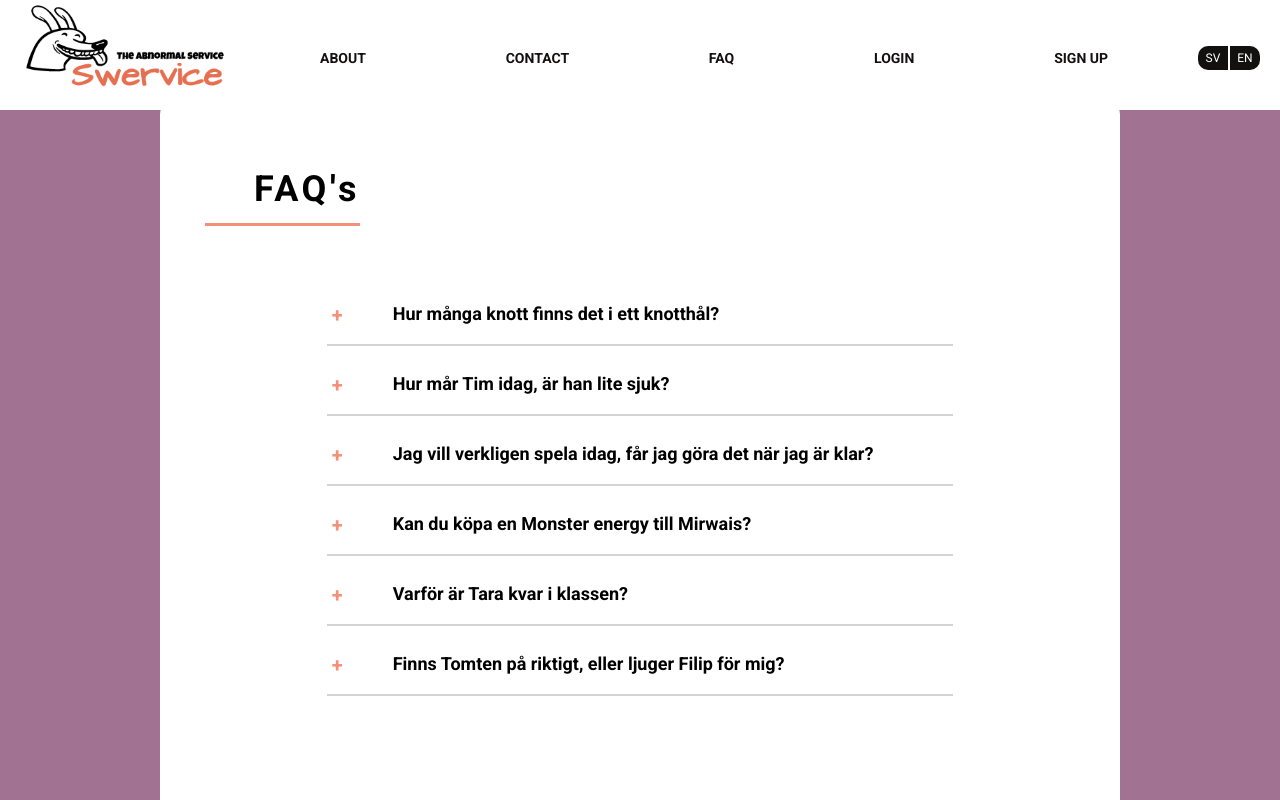
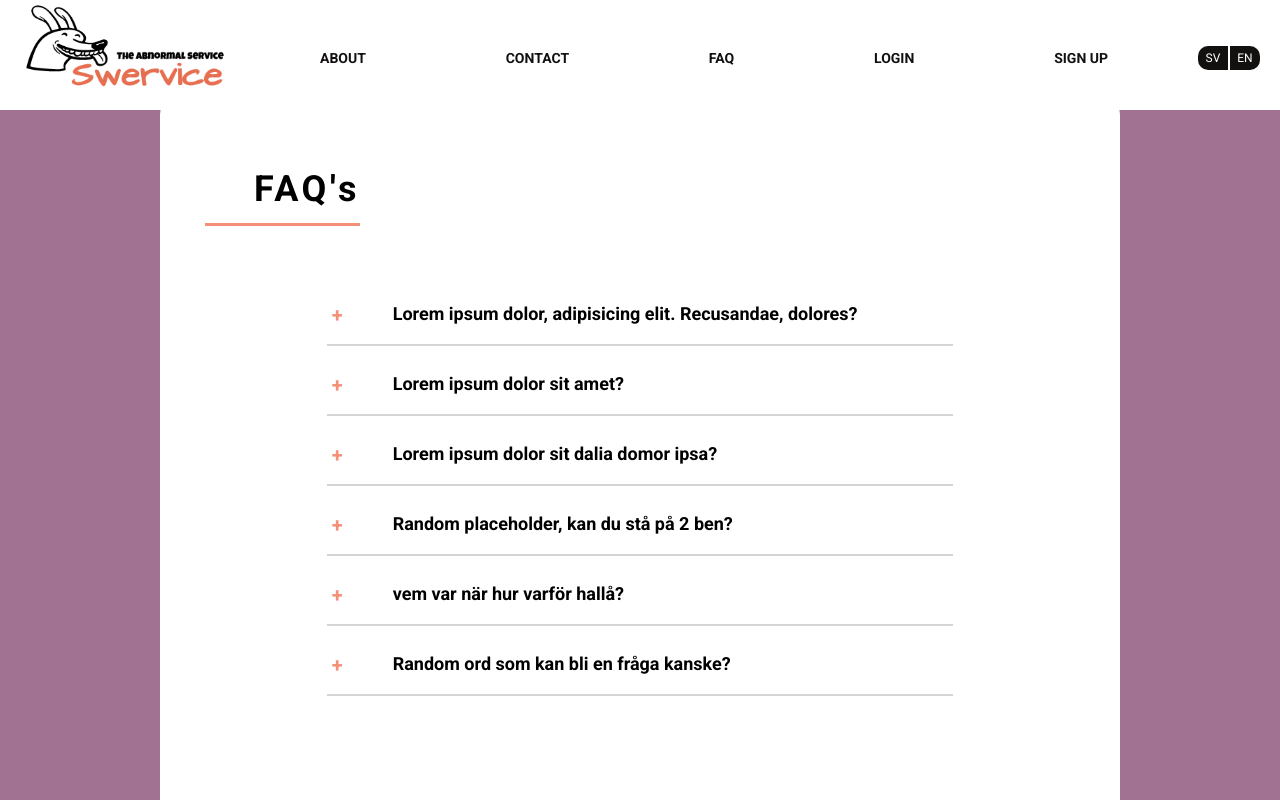
Before and after one commit to Sundholmare/grupparbete-agilt, a React (Create React App) app: page /faq in a window 1280 px wide. Shown: the top 800 px of the page. Built offline with nearby package versions, Linux system fonts and the light colour scheme.

Commit message:
FAQ almoust done

```diff
--- /dev/null
+++ b/src/components/Faq/Question.js
@@ -0,0 +1,23 @@
+import { useState } from 'react';
+import Styles from './faq.module.css';
+
+const Question = (props) => {
+
+  const [active, setActive] = useState(false);
+
+  const handelClick = (e) => {
+    setActive(!active)
+  }
+
+  return(
+      <div onClick={handelClick} className={Styles.questionBox}>
+        <div className={Styles.qHeading}>
+          <span className={Styles.icon}>+</span>
+          <h3 className={Styles.question}>{props.title}</h3>
+        </div>
+        <p className={active ? `${Styles.answer} ${Styles.active}` : `${Styles.answer}`}>{props.answer}</p>
+      </div>
+    )
+}
+
+export default Question
--- a/src/components/Faq/faq.module.css
+++ b/src/components/Faq/faq.module.css
@@ -51,6 +51,8 @@
   padding: 5px;
   margin-bottom: 10px;
   border-bottom: 2px solid rgba(123, 123, 123, 0.32);
+  overflow: hidden;
+  cursor: pointer;
 }
 
 .qHeading{
@@ -70,15 +72,20 @@
 }
 
 .answer{
-  display: none;
+  opacity: 0;
   font-size: 12px;
   width: 70%;
-  margin: 15px auto 10px 120px;
+  max-height: 0;
+  margin: 0 auto 0 120px;
   padding-left: 12px;
   color: #7E7E7E;
   border-left: 2px solid #F39077 ;
+  transition: .2s ease-out;
 }
 
 .active{
-  display: block;
+  opacity: 1;
+  max-height: 300px;
+  transition: .15s ease-in;
+  margin: 10px auto 10px 120px;
 }
--- a/src/components/Faq/index.js
+++ b/src/components/Faq/index.js
@@ -1,21 +1,18 @@
 import { useState } from 'react';
 import Styles from './faq.module.css';
+import Question from './Question';
 
 const Faq = () => {
 
   const answer = 'Lorem ipsum dolor sit amet consectetur adipisicing elit. Adipisci voluptatum nisi iure ratione hic. Distinctio eos possimus voluptatibus sed repellendus ea dolorem aperiam libero tempore repellat, ut ullam iusto dicta.'
   const questions = [
-    { title: 'Hur många knott finns det i ett knotthål?', answer: answer, id: 1 },
-    { title: 'Hur mår Tim idag, är han lite sjuk?', answer: answer, id: 2 },
-    { title: 'Jag vill verkligen spela idag, får jag göra det när jag är klar?', answer: answer, id: 3 },
-    { title: 'Kan du köpa en Monster energy till Mirwais?', answer: answer, id: 4 },
-    { title: 'Varför är Tara kvar i klassen?', answer: answer, id: 5 },
-    { title: 'Finns Tomten på riktigt, eller ljuger Filip för mig?', answer: answer, id: 6 },
+    { title: 'Lorem ipsum dolor, adipisicing elit. Recusandae, dolores?', answer: answer, id: 1 },
+    { title: 'Lorem ipsum dolor sit amet?', answer: answer, id: 2 },
+    { title: 'Lorem ipsum dolor sit dalia domor ipsa?', answer: answer, id: 3 },
+    { title: 'Random placeholder, kan du stå på 2 ben?', answer: answer, id: 4 },
+    { title: 'vem var när hur varför hallå?', answer: answer, id: 5 },
+    { title: 'Random ord som kan bli en fråga kanske?', answer: answer, id: 6 },
   ]
-
-  const [active, setActive] = useState(false);
-
-  const handelClick = () => setActive(!active)
 
   return (
     <div className={Styles.background}>
@@ -24,13 +21,7 @@ const Faq = () => {
           <h1 className={Styles.mainHeading}>FAQ's</h1>
           <div className={Styles.questions}>
             {questions.map((question) => (
-              <div onClick={handelClick} className={Styles.questionBox} key={question.id}>
-                <div className={Styles.qHeading}>
-                  <span className={Styles.icon}>+</span>
-                  <h3 className={Styles.question}>{question.title}</h3>
-                </div>
-                <p className={active ? `${Styles.answer} ${Styles.active}` : `${Styles.answer}`}>{question.answer}</p>
-              </div>
+              <Question title={question.title} answer={question.answer} key={question.id} />
             ))}
           </div>
         </div>
```
